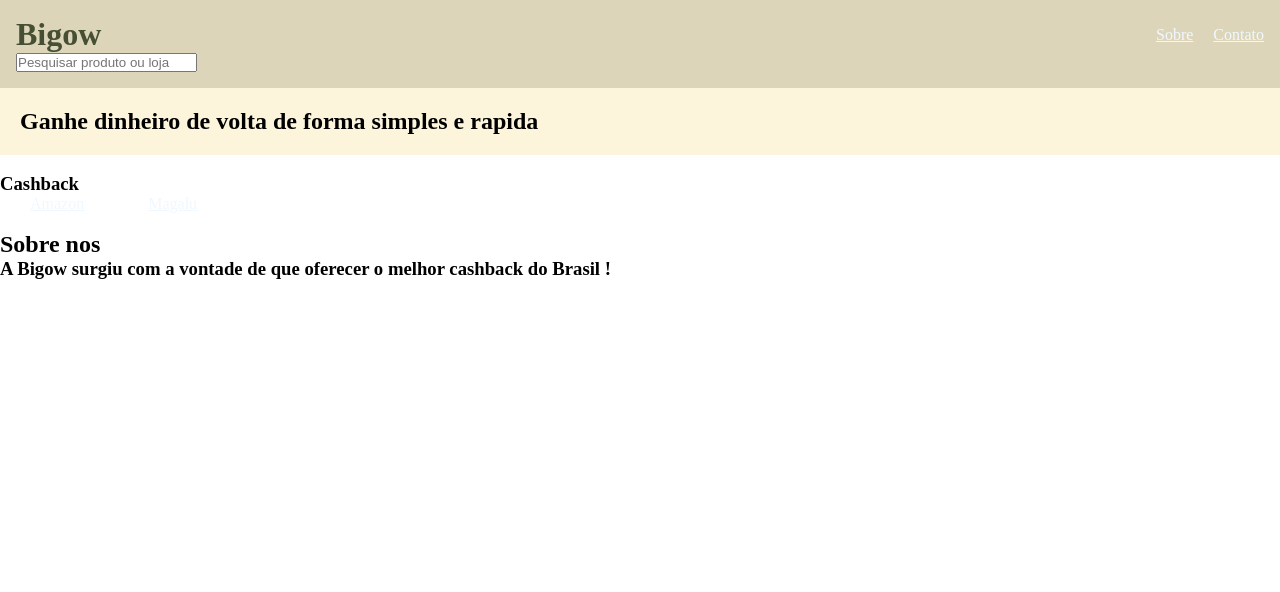
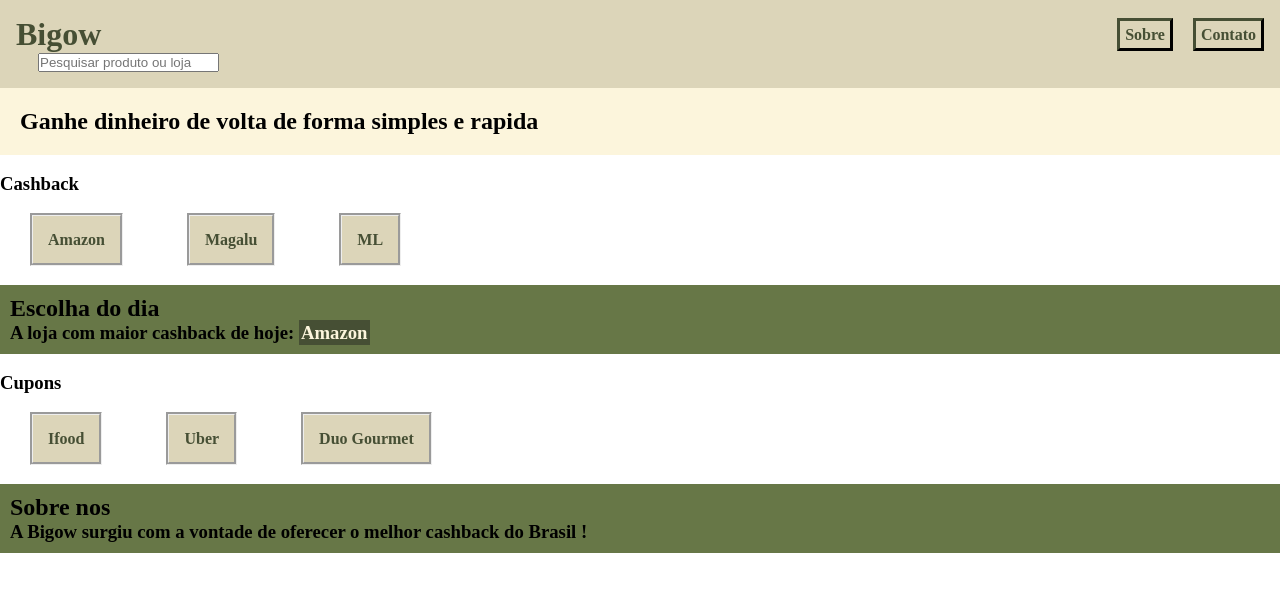
Before and after one commit to ItaloDantasDev/Bigow, a plain HTML site: page index.html in a window 1280 px wide. Drawn offline with Linux system fonts and the light colour scheme.

Commit message:
Melhoria de Desing
Design melhorado
Aba Escolha do dia adicionada
Estilizacao de cores melhorada

```diff
--- a/index.html
+++ b/index.html
@@ -32,6 +32,8 @@
         <section>
             <div class="cashback">
                 <h3>Cashback</h3>
+                <br><br>
+                <div class="lojas-pagina-inicial">
                     <ul> <!-- Unordered list -->
                         <li><!-- List item -->
                             <a href="#">Amazon</a>
@@ -39,15 +41,50 @@
                         <li><!-- List item -->
                             <a href="#">Magalu</a>
                         </li>
+                        <li><!-- List item -->
+                            <a href="#">ML</a>
+                        </li>
                     </ul>
+                </div>
+            </div>
+        </section>
+        <br>
+
+        <section>
+            <div class="Loja-do-dia">
+                <h2> Escolha do dia </h2>
+                <h3>A loja com maior cashback de hoje: <a href="https://www.amazon.com.br/?tag=msndesktopabk-20&ref=pd_sl_7to86bd2ph_e&adgrpid=1141293728081284&hvadid=71330944898460&hvnetw=o&hvqmt=e&hvbmt=be&hvdev=c&hvlocint=&hvlocphy=147001&hvtargid=kwd-71331371436168:loc-20&hydadcr=26346_10554306"> Amazon </a></h3>
             </div>
         </section>
 
         <section>
+            <div class="cashback">
+                <h3>Cupons</h3>
+                <br><br>
+                <div class="lojas-pagina-inicial">
+                    <ul> <!-- Unordered list -->
+                        <li><!-- List item -->
+                            <a href="#">Ifood</a>
+                        </li>
+                        <li><!-- List item -->
+                            <a href="#">Uber</a>
+                        </li>
+                        <li><!-- List item -->
+                            <a href="#">Duo Gourmet</a>
+                        </li>
+                    </ul>
+                </div>
+            </div>
+        </section>
+        <br>
+            <section>
                 <div class="sobre">
                     <h2>Sobre nos</h2>
-                <h3>A Bigow surgiu com a vontade de que oferecer o melhor cashback do Brasil ! </h3>
+                    <h3>A Bigow surgiu com a vontade de oferecer o melhor cashback do Brasil ! </h3>
+
                 </div>
             </section>
+
+
     </body>
 </html>
--- a/styles.css
+++ b/styles.css
@@ -1,3 +1,9 @@
+a{
+    font-weight: bolder ;
+    text-decoration:none;
+    color: #464F34;
+}
+
 *{
     margin: 0;
     padding: 0;
@@ -15,8 +21,12 @@ header nav li{
     margin-left: 16px;
 }
 
-a{
-    color: aliceblue;
+.lojas-pagina-inicial a{
+  color: #464F34;
+  font: bold;
+  border-style: groove;
+  padding: 15px;
+  background-color:#DCD5B9 ;
 }
 
 .container{
@@ -25,10 +35,22 @@ a{
     margin: 0 auto;
 }
 
+.container a{
+    color: #464F34;
+    padding: 5px;
+    margin-top: 100px;
+    border-style: outset;
+    border-color: #464F34 ;
+}
+
 header .container{
     display: flex;
     align-items: center;
     justify-content: space-between;
+}
+
+.pesquisa{
+    margin-left: 22px;
 }
 
 #Cta{
@@ -37,12 +59,33 @@ header .container{
     padding: 20px;
 }
 
+.Loja-do-dia{
+    font-style: bold;
+    background-color:#677747 ;
+    padding: 10px;
+
+    a{
+        color: #fcf5dc;
+        border-style: inherit;
+        background-color: #464F34;
+        padding: 2px;;
+    }
+}
+
+
 .cashback{
     padding: 20px;
     display: inline;
+    padding-right: 10px;
 }
 
 .cashback li{
     display: inline;
     padding: 30px;
 }
+
+.sobre{
+    font-style: bold;
+    background-color:#677747 ;
+    padding: 10px;
+}
```
Lines whose indentation alone changed are shown as unchanged.
